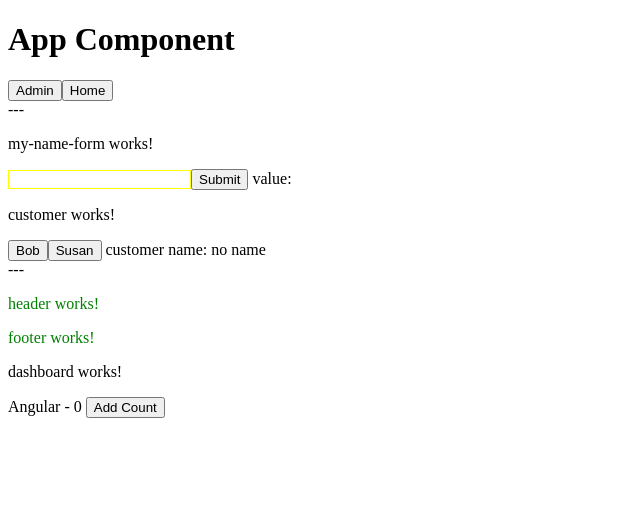
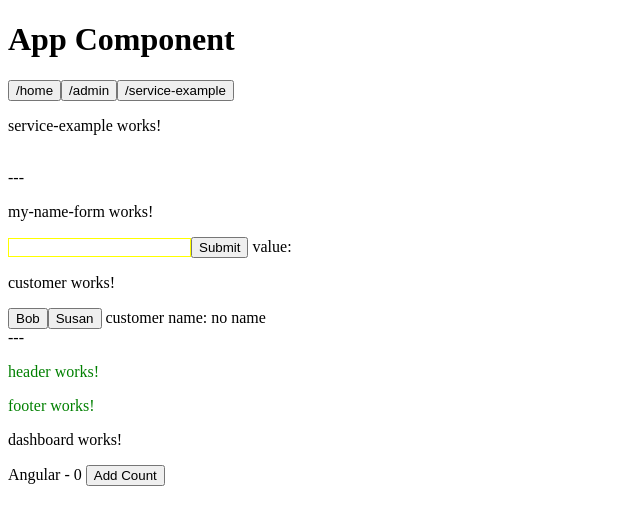
Before and after one commit to schuchard/ng-crash-course-201909, an Angular app: page /service-example in a window 1280 px wide. Before the commit this address led to /. Shown: the top 524 px of the page, without its empty margins (0-640 px from the left). Built offline with nearby package versions, Linux system fonts and the light colour scheme.

Commit message:
setup routes

```diff
--- a/src/app/app.component.html
+++ b/src/app/app.component.html
@@ -1,6 +1,7 @@
 <h1>App Component</h1>
-<button routerLink="/admin" routerLinkActive="router-link-active">Admin</button>
-<button routerLink="/home" routerLinkActive="router-link-active">Home</button>
+<button *ngFor="let route of routes" [routerLink]="route" routerLinkActive="router-link-active">
+  {{ route }}
+</button>
 
 <router-outlet></router-outlet>
 <br />
--- a/src/app/app.component.ts
+++ b/src/app/app.component.ts
@@ -13,6 +13,8 @@ export class AppComponent {
   counter = new BehaviorSubject(0);
   customerName = { name: 'no name' };
   myNameFormValue = '';
+
+  routes = ['/home', '/admin', '/service-example'];
 
   constructor() {
     // this.counter.unsubscribe()
--- /dev/null
+++ b/src/app/service-example/service-example.component.html
@@ -0,0 +1 @@
+<p>service-example works!</p>
--- /dev/null
+++ b/src/app/service-example/service-example.component.ts
@@ -0,0 +1,15 @@
+import { Component, OnInit } from '@angular/core';
+
+@Component({
+  selector: 'app-service-example',
+  templateUrl: './service-example.component.html',
+  styleUrls: ['./service-example.component.scss']
+})
+export class ServiceExampleComponent implements OnInit {
+
+  constructor() { }
+
+  ngOnInit() {
+  }
+
+}
```
Also changed, not shown: src/app/app.module.ts (+11 -0 lines), src/app/service-example/service-example.component.scss (added), 1 other file (tests, documents, lock files or other folders).
